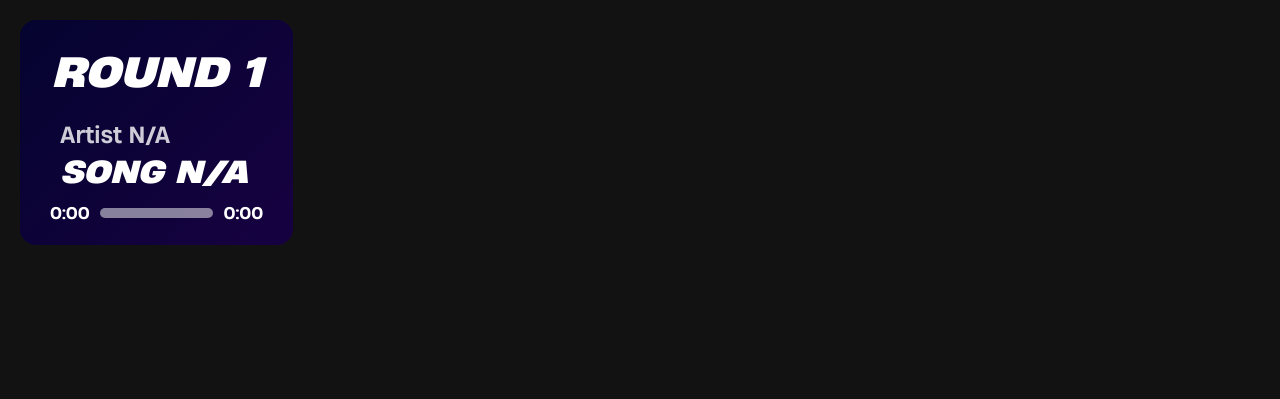
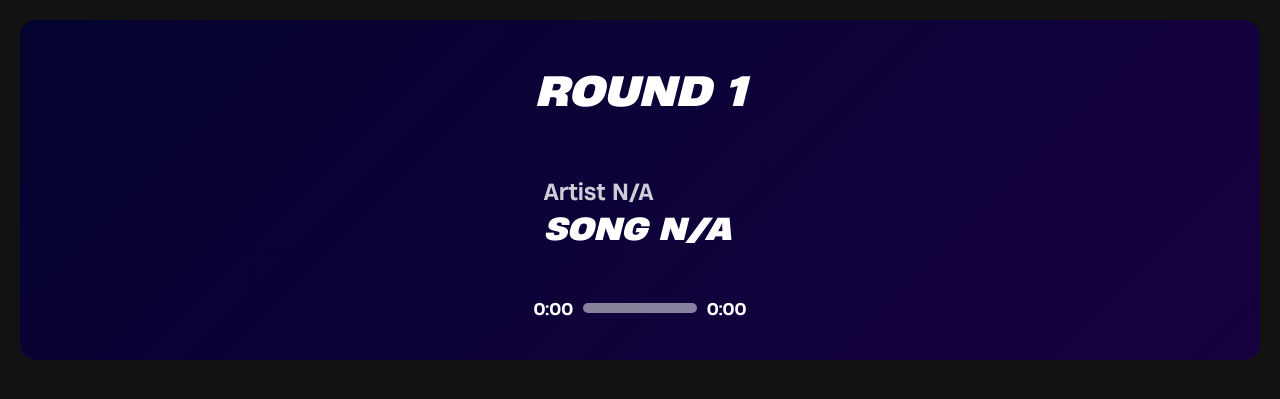
Before and after one commit to LeviSnoot/FNFest-Status, a Flask app: page / in a window 1280 px wide. Shown: the top 399 px of the page. Run offline with Flask 3, Linux system fonts and the light colour scheme; data that the repository does not hold is empty; parts of the project's set-up code (start-up, migrations or seed data) failed here and were passed over.

Commit message:
bind stream widget to viewport width

```diff
--- a/web/static/css/styles.css
+++ b/web/static/css/styles.css
@@ -16,7 +16,7 @@ body {
   overflow-x: hidden;
   user-select: none;
   display: flex;
-  justify-content: left;
+  justify-content: center;
   align-items: center;
   text-align: center;
 }
@@ -36,6 +36,9 @@ body {
   transition: opacity 0.5s ease-in-out;
   max-height: calc(100vh - 40px);
   box-sizing: border-box;
+  min-width: 480px;
+  min-height: 340px;
+  width: calc(100vw - 40px);
 }
 
 .container::before {
@@ -99,8 +102,8 @@ body {
 }
 
 #album_art img {
-  max-width: 300px;
-  max-height: 300px;
+  max-width: 160px;
+  max-height: 160px;
   width: auto;
   height: auto;
   object-fit: contain;
```
Also changed, not shown: README.md, assets/stream-widget.png (added).
